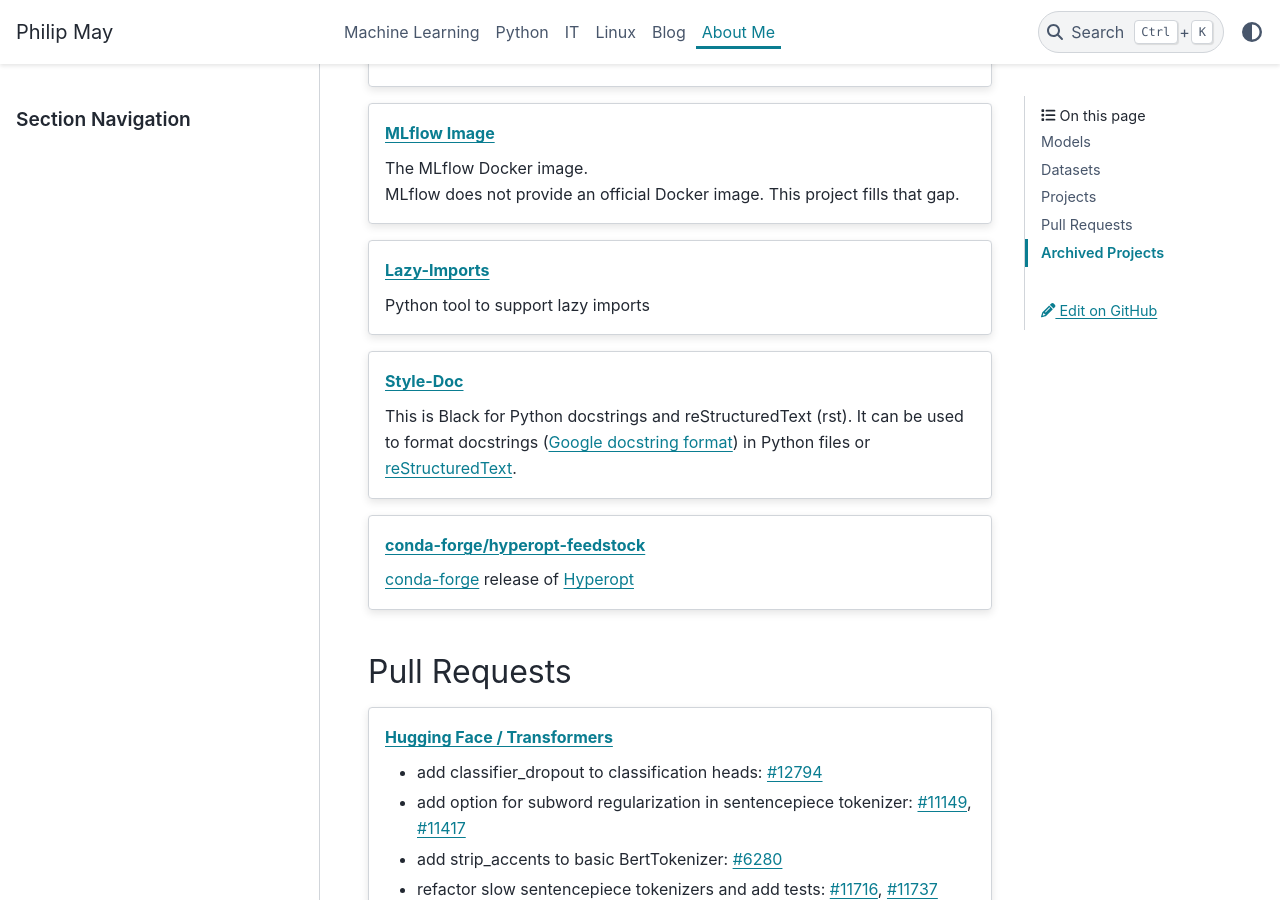
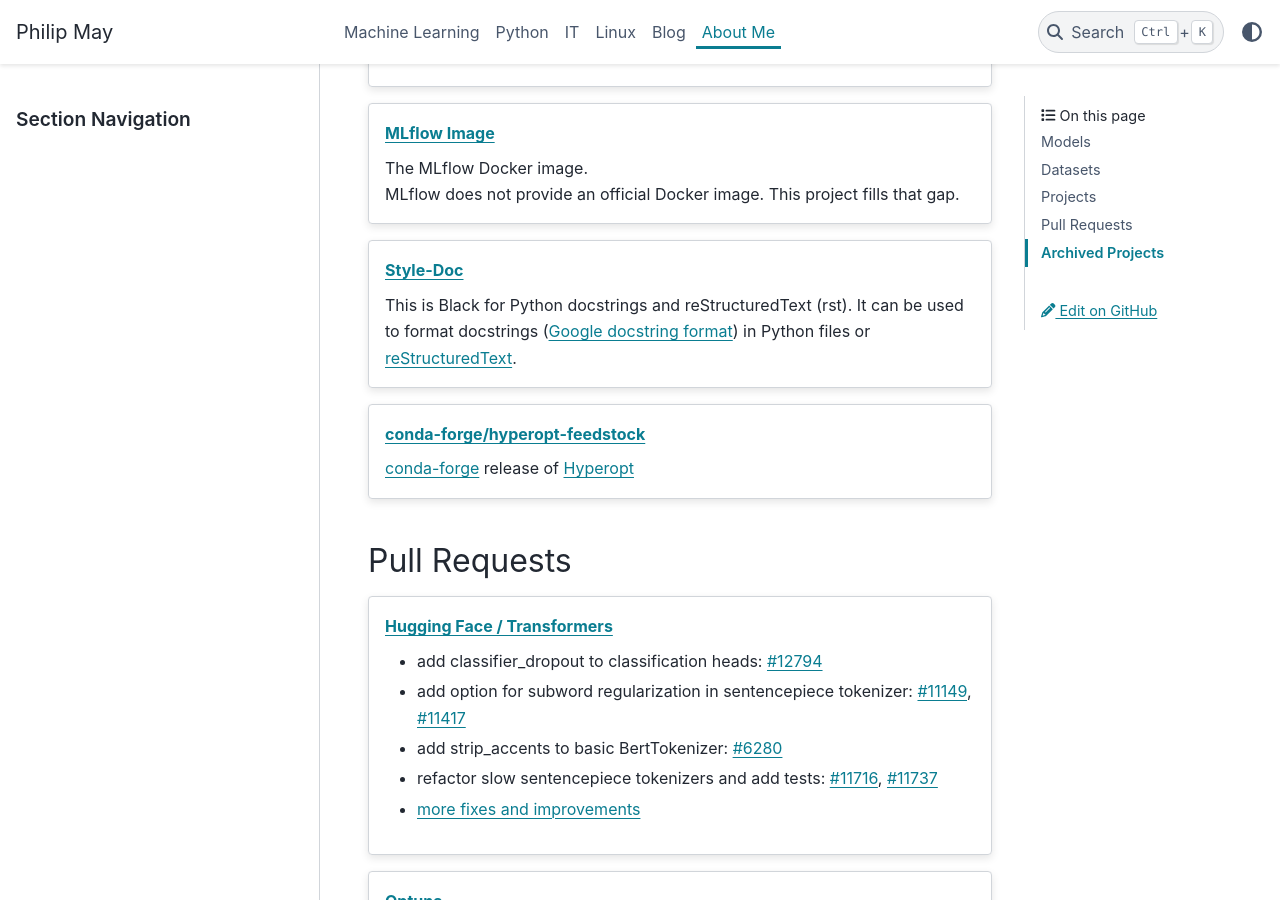
Before and after one commit to PhilipMay/PhilipMay_org, a Sphinx documentation site: the page built from source/about-me.md, in a window 1280 px wide and 900 px high, scrolled down 4248 px. Built offline with Sphinx 7.4.7 and the PyData theme 0.15.4, drawn with Linux system fonts in a browser that asks for light colours; comment, search, counter and statistics services are not loaded; some of the changed text lies outside the part shown.

Commit message:
Update about-me.md

```diff
--- a/source/about-me.md
+++ b/source/about-me.md
@@ -170,10 +170,6 @@
 MLflow does not provide an official Docker image. This project fills that gap.
 :::
 
-:::{card} [Lazy-Imports](https://github.com/telekom/lazy-imports)
-Python tool to support lazy imports
-:::
-
 :::{card} [Style-Doc](https://github.com/telekom/style-doc)
 This is Black for Python docstrings and reStructuredText (rst). It can be used to format
 docstrings ([Google docstring format](https://github.com/google/styleguide/blob/gh-pages/pyguide.md#38-comments-and-docstrings))
```
Also changed, not shown: other parts of source/about-me.md (+4 -0 lines).
